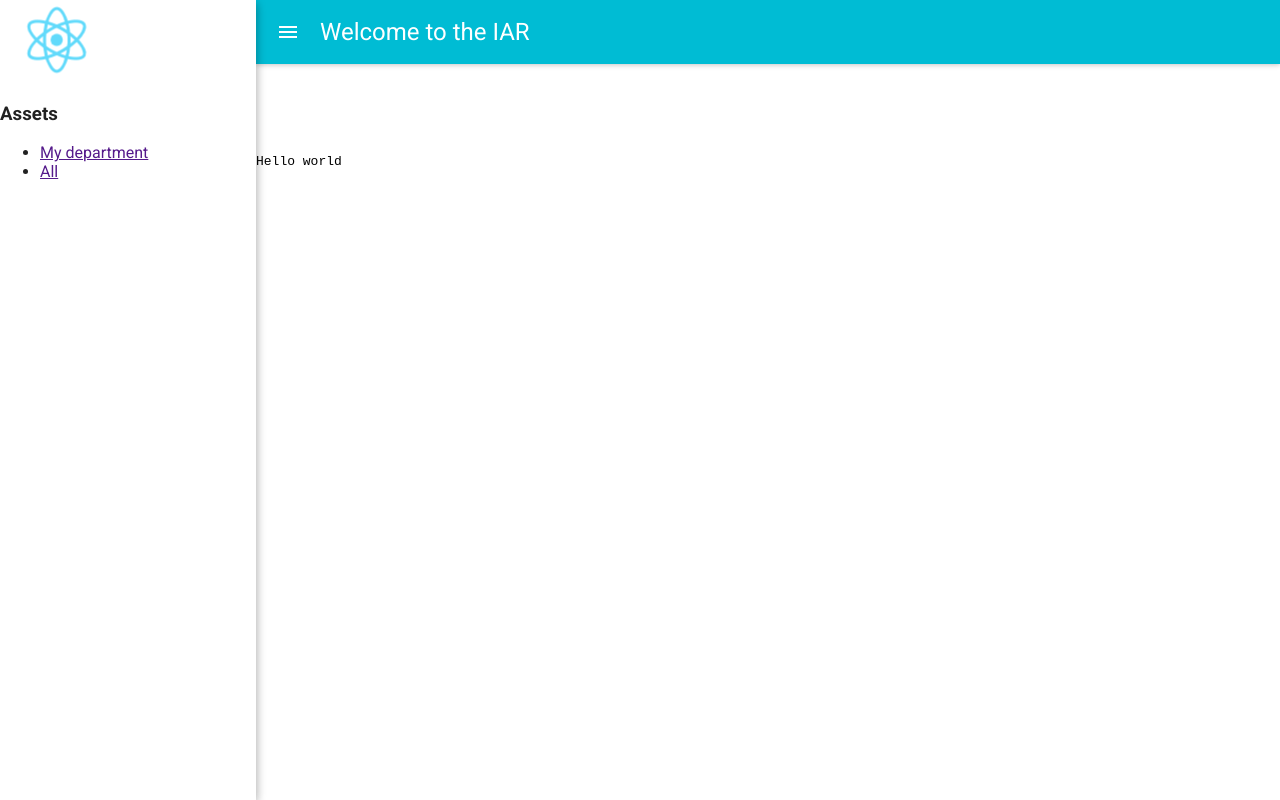
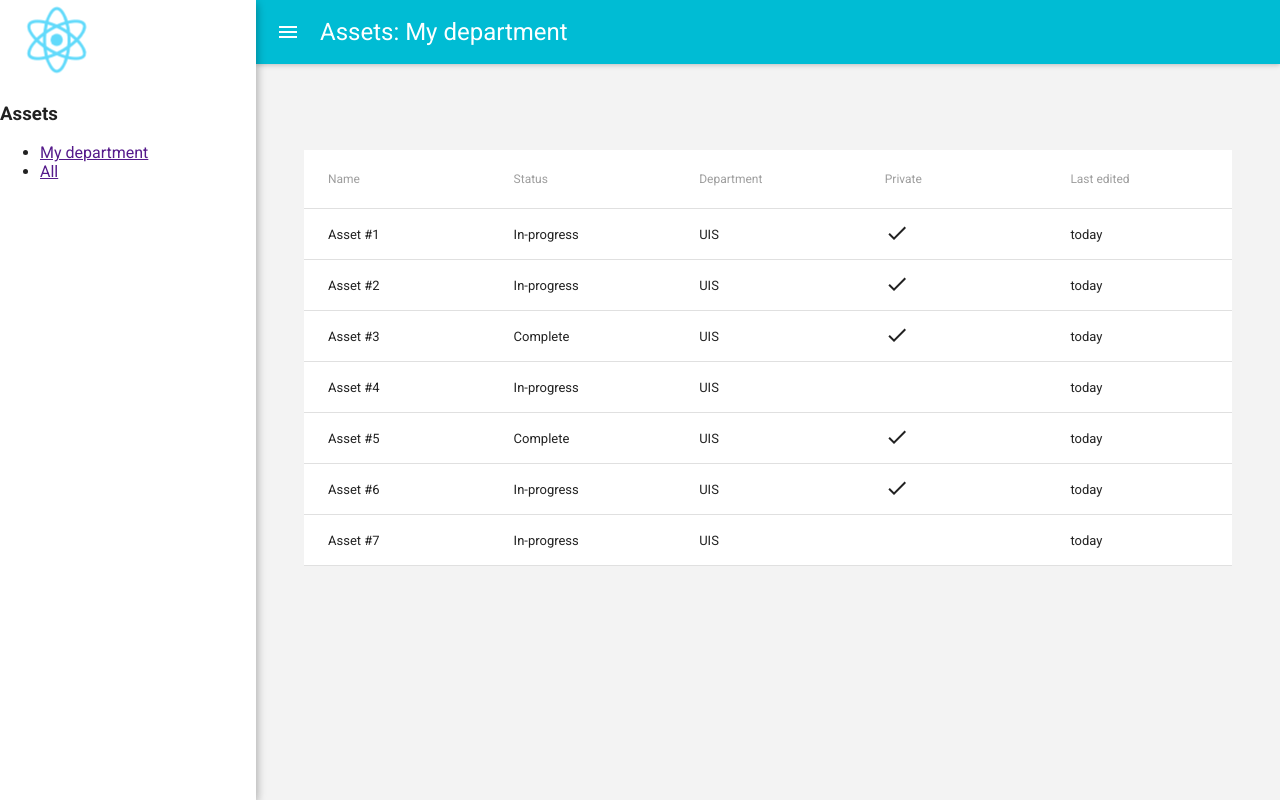
Before and after one commit to uisautomation/iar-frontend, a React (Create React App) app: page / in a window 1280 px wide. Built offline with nearby package versions, Linux system fonts and the light colour scheme.

Commit message:
Asset List view with mock data

```diff
--- /dev/null
+++ b/src/components/AssetListItem.js
@@ -0,0 +1,15 @@
+import React from 'react'
+import {TableRow, TableRowColumn} from 'material-ui/Table';
+import TickIcon from 'material-ui/svg-icons/action/done';
+
+const AssetListItem = (props) => (
+	<TableRow key={props.index} hoverable={true}>
+		<TableRowColumn>{props.name}</TableRowColumn>
+		<TableRowColumn>{props.status}</TableRowColumn>
+		<TableRowColumn>{props.department}</TableRowColumn>
+		<TableRowColumn>{props.private ? <TickIcon/> : ""}</TableRowColumn>
+		<TableRowColumn>{props.lastedited}</TableRowColumn>
+	</TableRow>
+);
+
+export default AssetListItem;
--- a/src/components/Header.js
+++ b/src/components/Header.js
@@ -7,7 +7,7 @@ class Header extends Component {
     return (
       <div className="App-header">
         <header>
-          <AppBar title="Welcome to the IAR" />
+          <AppBar title="Assets: My department" />
         </header>
       </div>
     );
--- a/src/components/Main.js
+++ /dev/null
@@ -1,12 +0,0 @@
-import React from 'react';
-import '../style/App.css';
-
-function Main(props) {
-    return (
-      <div className="App-main">
-        <code>Hello world</code>
-      </div>
-    );
-}
-
-export default Main;
--- a/src/containers/App/App.js
+++ b/src/containers/App.js
@@ -1,9 +1,9 @@
 import React, { Component } from 'react';
-import Header from '../../components/Header';
-import Main from '../../components/Main';
-import Sidebar from '../../components/Sidebar';
+import Header from '../components/Header';
+import AssetList from './AssetList';
+import Sidebar from '../components/Sidebar';
 import MuiThemeProvider from 'material-ui/styles/MuiThemeProvider';
-import '../../style/App.css';
+import '../style/App.css';
 
 class App extends Component {
   render() {
@@ -11,7 +11,7 @@ class App extends Component {
       <MuiThemeProvider>
           <Sidebar />
           <Header />
-          <Main />
+          <AssetList />
       </MuiThemeProvider>
     );
   }
--- /dev/null
+++ b/src/containers/AssetList.js
@@ -0,0 +1,109 @@
+import React, {Component} from 'react';
+import AssetListItem from '../components/AssetListItem';
+import {
+  Table,
+  TableBody,
+  TableHeader,
+  TableHeaderColumn,
+  TableRow,
+} from 'material-ui/Table';
+import '../style/App.css';
+
+// Mock data until we can fetch data from the api
+const assetData = [
+	{
+		name: 'Asset #1',
+		status: 'In-progress',
+		department: 'UIS',
+		private: true,
+		lastedited: 'today'
+	},
+	{
+		name: 'Asset #2',
+		status: 'In-progress',
+		department: 'UIS',
+		private: true,
+		lastedited: 'today'
+	},
+	{
+		name: 'Asset #3',
+		status: 'Complete',
+		department: 'UIS',
+		private: true,
+		lastedited: 'today'
+	},
+	{
+		name: 'Asset #4',
+		status: 'In-progress',
+		department: 'UIS',
+		private: false,
+		lastedited: 'today'
+	},
+	{
+		name: 'Asset #5',
+		status: 'Complete',
+		department: 'UIS',
+		private: true,
+		lastedited: 'today'
+	},
+	{
+		name: 'Asset #6',
+		status: 'In-progress',
+		department: 'UIS',
+		private: true,
+		lastedited: 'today'
+	},
+	{
+		name: 'Asset #7',
+		status: 'In-progress',
+		department: 'UIS',
+		private: false,
+		lastedited: 'today'
+	},
+];
+
+
+class AssetList extends Component {
+  render() {
+    return (
+      	<div className="Asset-table">
+			<Table
+			  fixedHeader={true}
+			  selectable={false}
+			>
+			  <TableHeader
+			    displaySelectAll={false}
+			    adjustForCheckbox={false}
+			  >
+			    <TableRow>
+			      <TableHeaderColumn>Name</TableHeaderColumn>
+			      <TableHeaderColumn>Status</TableHeaderColumn>
+			      <TableHeaderColumn>Department</TableHeaderColumn>
+			      <TableHeaderColumn>Private</TableHeaderColumn>
+			      <TableHeaderColumn>Last edited</TableHeaderColumn>
+			    </TableRow>
+			  </TableHeader>
+			  <TableBody
+			    showRowHover={true}
+			    displayRowCheckbox={false}
+			    className="Asset-table-body"
+			  >
+			    {assetData.map( (asset, index) => (
+			    	<AssetListItem
+				    	index={asset.index}
+				    	name={asset.name}
+				    	status={asset.status}
+				    	department={asset.department}
+				    	private={asset.private}
+				    	lastedited={asset.lastedited}
+			    	/>
+			      ))}
+			  </TableBody>
+			</Table>
+        </div>
+    );
+  }
+}
+
+
+export default AssetList;
--- a/src/index.js
+++ b/src/index.js
@@ -1,7 +1,7 @@
 import React from 'react';
 import ReactDOM from 'react-dom';
 import './style/index.css';
-import App from './containers/App/App';
+import App from './containers/App';
 import registerServiceWorker from './registerServiceWorker';
 
 ReactDOM.render(<App />, document.getElementById('root'));
--- a/src/style/App.css
+++ b/src/style/App.css
@@ -30,3 +30,14 @@
   from { transform: rotate(0deg); }
   to { transform: rotate(360deg); }
 }
+
+.Asset-table {
+  margin-left: 304px;
+  margin-right: 48px;
+}
+
+.Asset-table-body {
+  background-color: #fff;
+  border-radius: 2px;
+  box-shadow: 5px 10px #888888;
+}
--- a/src/style/index.css
+++ b/src/style/index.css
@@ -2,4 +2,5 @@ body {
   margin: 0;
   padding: 0;
   font-family: 'Roboto', sans-serif;
+  background-color: #f3f3f3;
 }
```
Also changed, not shown: 2 other files (tests, documents, lock files or other folders).
